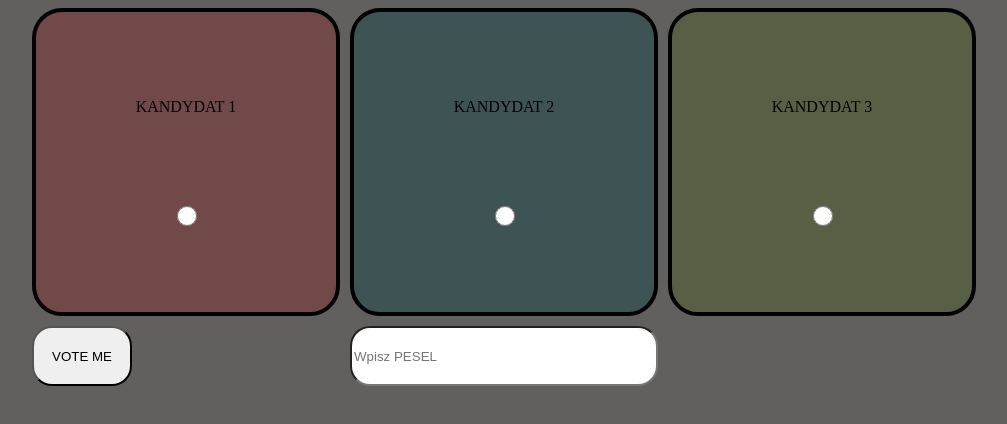
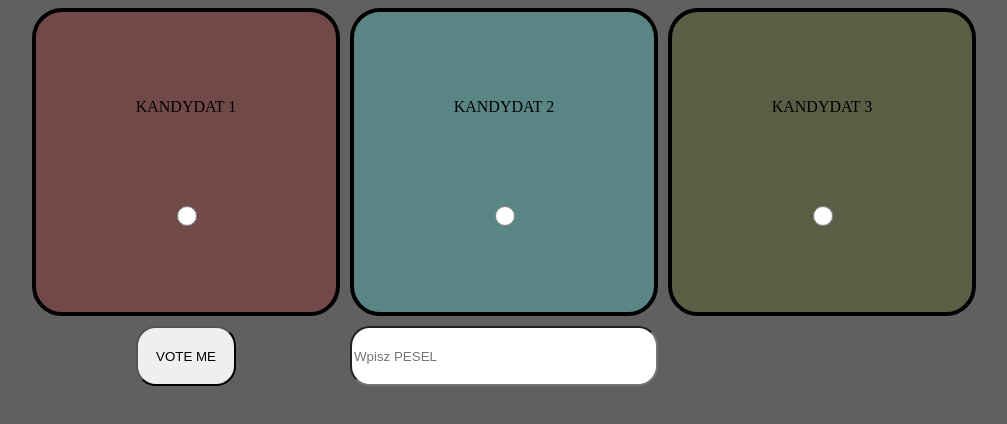
Before and after one commit to MatheWeather2137/glosowanie_na_prezydenta, a plain HTML site: page klient/index.html in a window 1280 px wide. Shown: the whole page, without its empty margins (136-1143 px from the left). Drawn offline with Linux system fonts and the light colour scheme.

Commit message:
Update style.css

```diff
--- a/klient/style.css
+++ b/klient/style.css
@@ -26,7 +26,7 @@
     flex-direction: column;
     align-items: center;
     justify-content: space-evenly;
-    background-color: rgb(62, 83, 83);
+    background-color: rgb(89, 133, 133);
     width: 300px;
     height: 300px;
     border: 4px solid black;
@@ -52,6 +52,11 @@
     border-radius: 20px;
     cursor: pointer;
 }
+#guz{
+    display: flex;
+    align-items: center;
+    justify-content: center;
+}
 #pesel{
     border-radius:20px ;
 }
```
